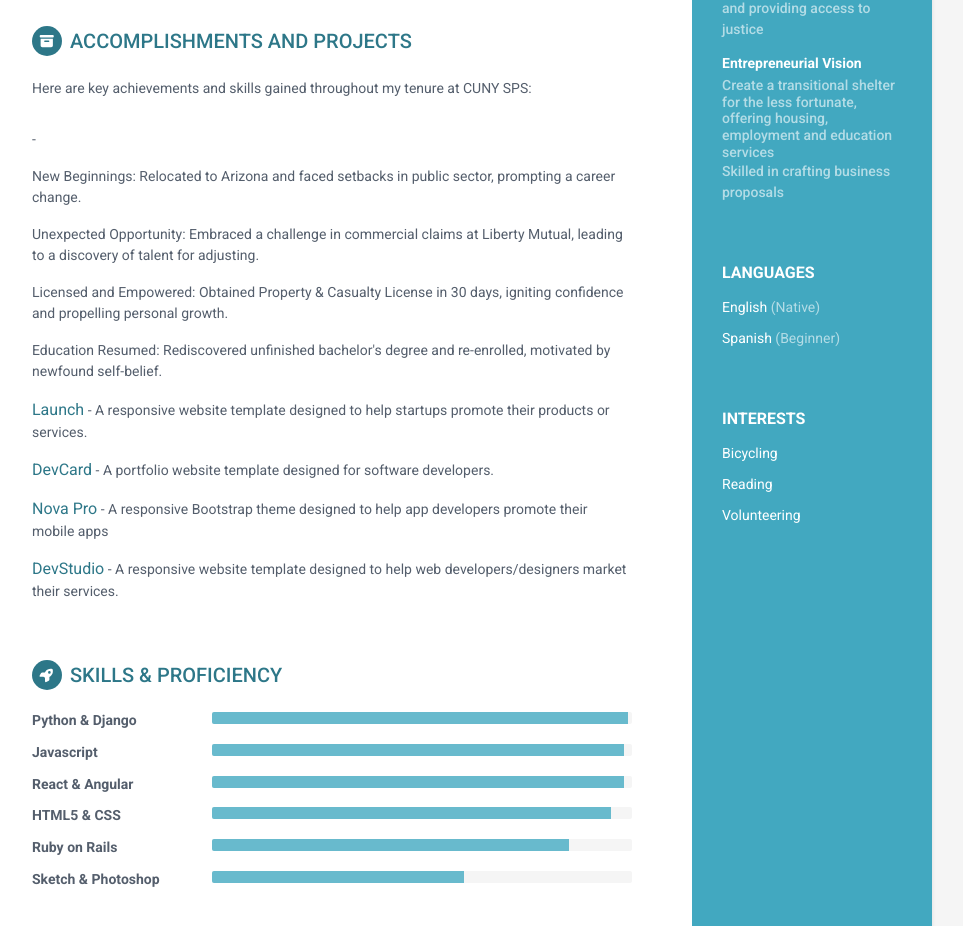
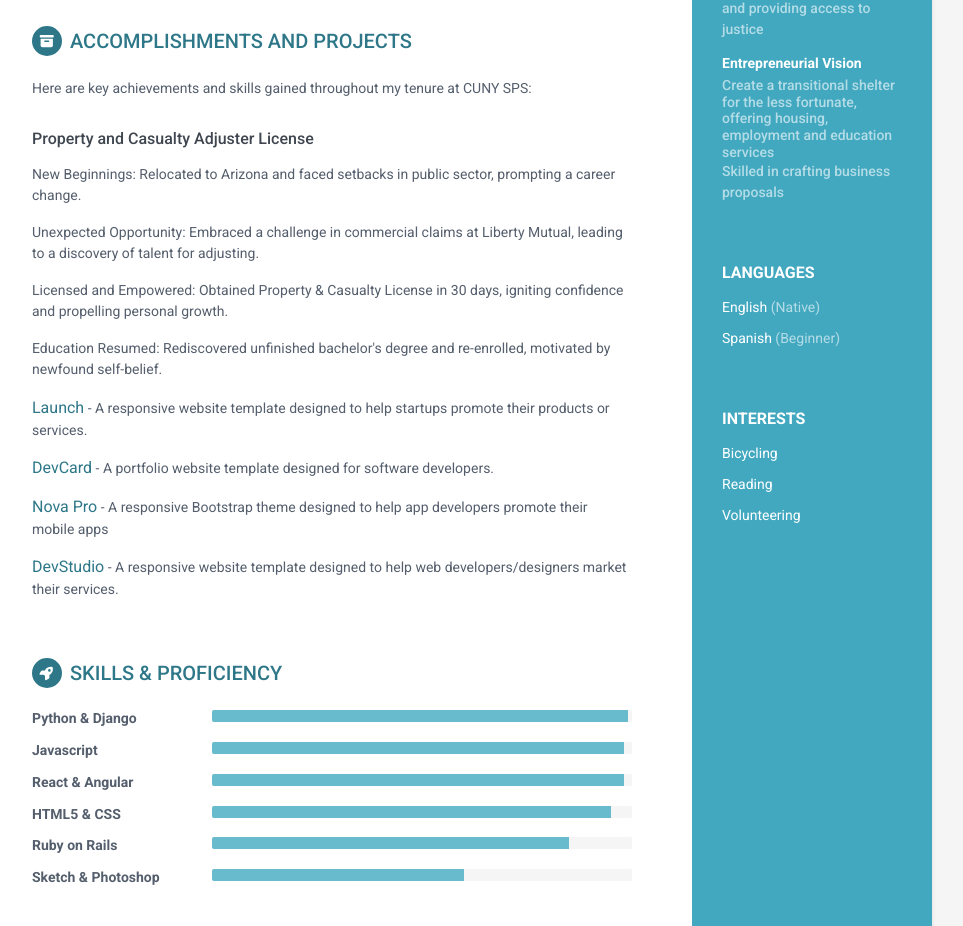
Before and after one commit to NerdSqrd8/NerdSqrd8, a plain HTML site: page index.html in a window 1280 px wide. Shown: the part 1296-2222 px from the top of the page, without its empty margins (188-1151 px from the left). Drawn offline with Linux system fonts and the light colour scheme.

Commit message:
Update index.html

```diff
--- a/index.html
+++ b/index.html
@@ -177,7 +177,7 @@
                     <p>Here are key achievements and skills gained throughout my tenure at CUNY SPS:</p>
                 </div><!--//intro-->
                 <div class="item">
-                    <span class="Property and Casualty Adjuster License"> - <span class="Property and Casualty Adjuster License">
+                    <h3 class="job-title">Property and Casualty Adjuster License</h3>
 		</p>New Beginnings: Relocated to Arizona and faced setbacks in public sector, prompting a career change.</p>
 </p>Unexpected Opportunity: Embraced a challenge in commercial claims at Liberty Mutual, leading to a discovery of talent for adjusting.</p>
 </p>Licensed and Empowered: Obtained Property & Casualty License in 30 days, igniting confidence and propelling personal growth.</p>
```
